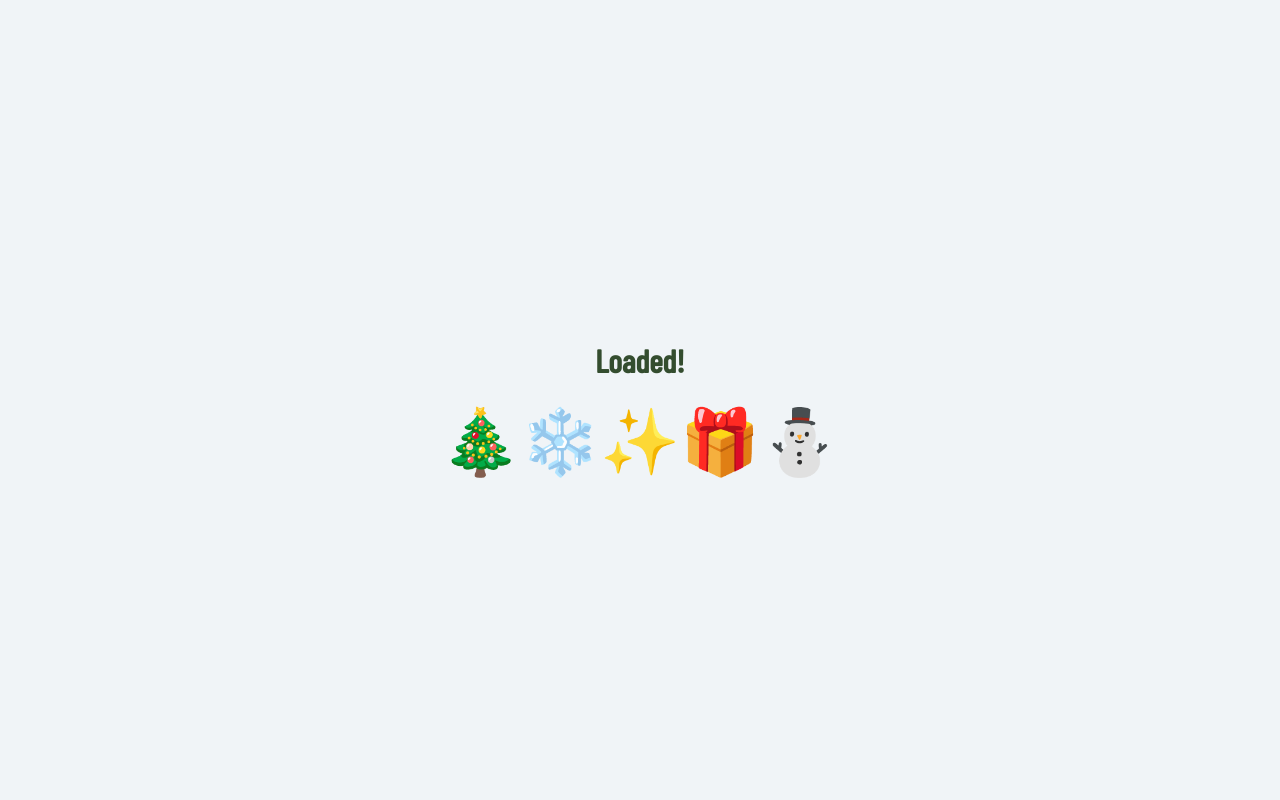
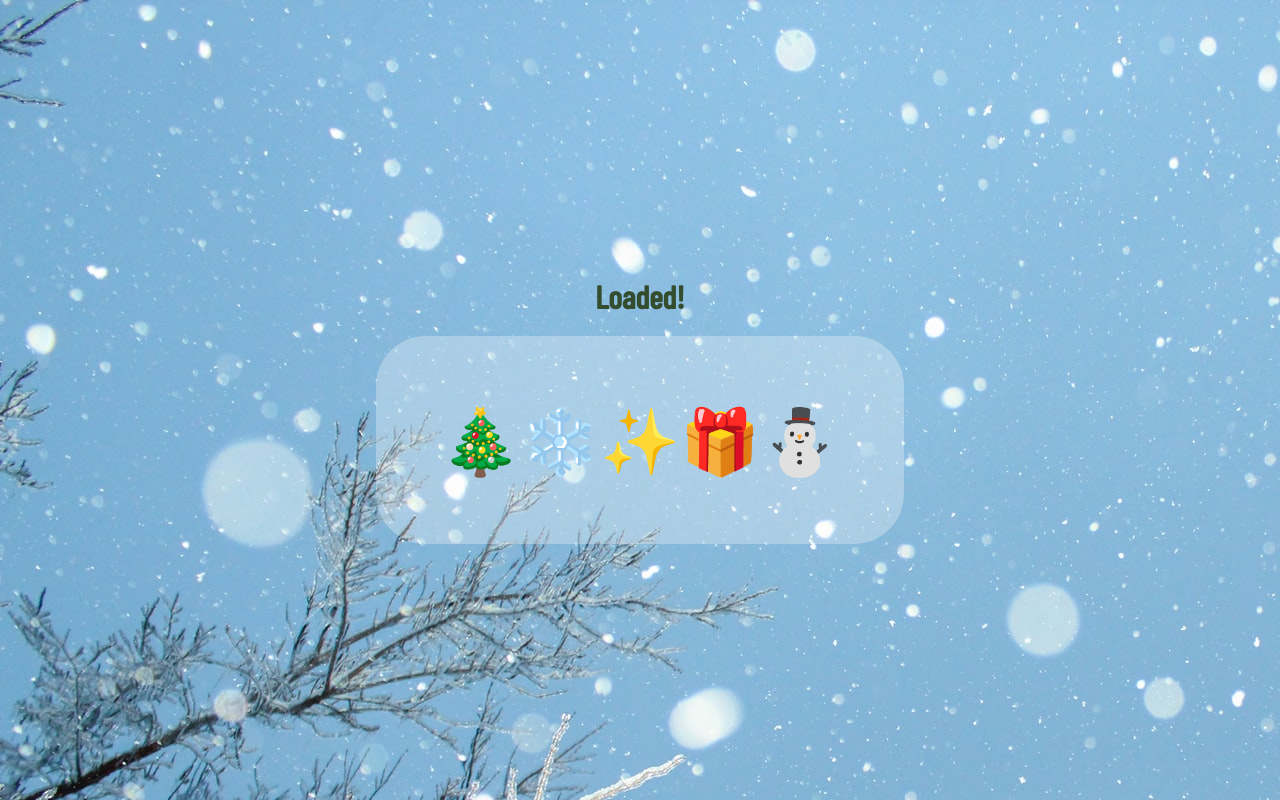
Before and after one commit to kittywizard/javascriptmas, a plain HTML site: page day10/index.html in a window 1280 px wide. Drawn offline with nearby package versions, Linux system fonts and the light colour scheme; a web font is replaced by a local one.

Commit message:
final. now with pretty bg!

```diff
--- a/day10/index.css
+++ b/day10/index.css
@@ -36,10 +36,15 @@
 
   .festivities {
       font-size: 4rem;
+      background-color: rgba(250, 250, 250, 0.3);
+      padding: 1em;
+      border-radius: 50px;
   }
 
   .fully-loaded {
-      background: linear-gradient(180deg,rgb(250,250,250), rgb(100,100,100));
+      background-image: url(./img/snow-bg.jpg);
+      background-repeat: no-repeat;
+      object-fit: cover;
   }
 
   meter {
--- a/day10/index.js
+++ b/day10/index.js
@@ -23,15 +23,5 @@ function loaded() {
     container.style.display = "none";
 
     festivities.textContent = '🎄❄️✨🎁⛄';
-
-    //background: linear-gradient(180deg,rgb(250,250,250), rgb(100,100,100));
-
+    document.body.classList.add('fully-loaded');
 }
-
-
-// Task:
-// Write a function to wire up the festivity loader to reflect how many days are remaining until Christmas!
-
-// Stretch goals:
-// - Animate the loader.
-// - Change the colors depending on the meter's value.
```
Also changed, not shown: day10/index.html (+2 -0 lines), day10/img/snow-bg.jpg (added).
